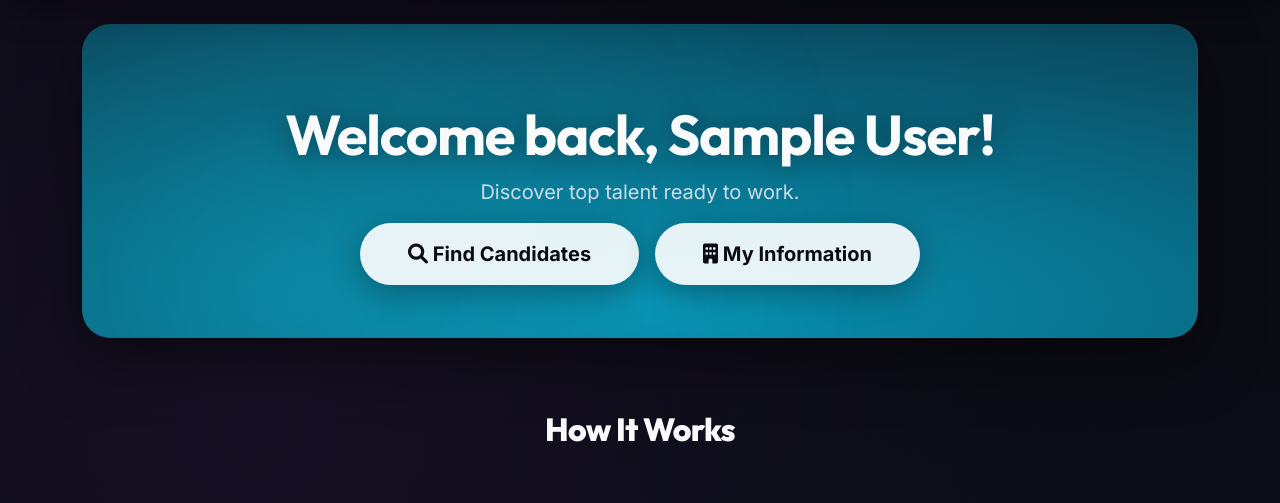
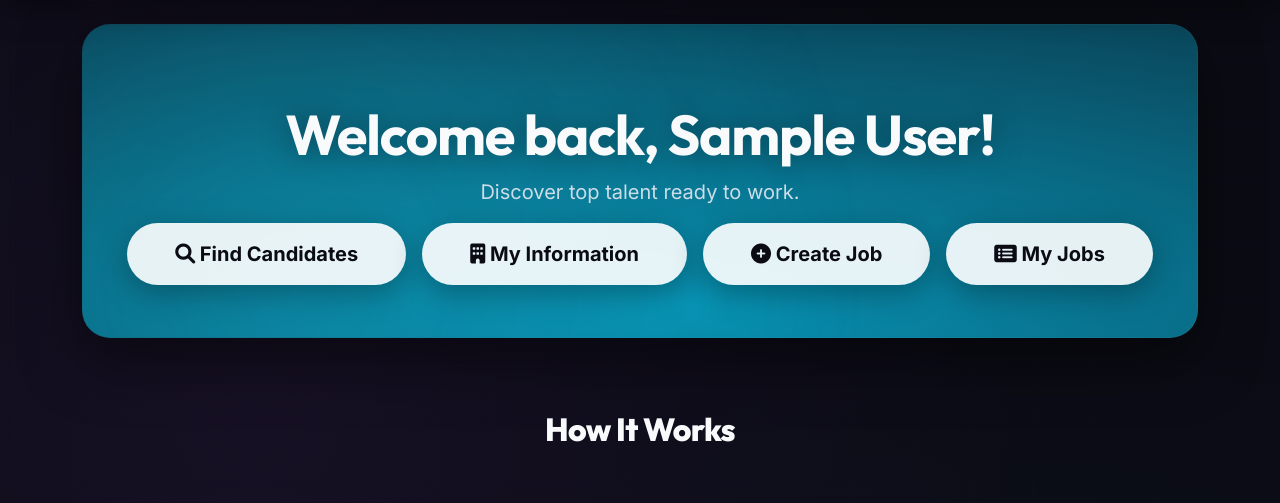
Before and after one commit to tj184/Employ-me, a Flask app: page / in a window 1280 px wide. Shown: the part 73-576 px from the top of the page. Run offline with Flask 3, Linux system fonts and the light colour scheme; the visitor is signed in with stand-in values (Sample User, id 1); data comes from the database, SQL or seed files in the repository; both versions use the stored data as it was after the commit; some libraries are stand-ins or nearby versions.

Commit message:
Added Job creation functionality

```diff
--- a/app.py
+++ b/app.py
@@ -6,8 +6,8 @@ from flask_login import LoginManager, login_user, logout_user, login_required, c
 from werkzeug.security import generate_password_hash, check_password_hash
 from wtforms.validators import DataRequired
 from config import Config
-from models import db, User, JobSeekerProfile, EmployerProfile
-from forms import LoginForm, SignupForm, ProfileForm, EmployerForm, INDIAN_CITIES, SKILLS_CHOICES
+from models import db, User, JobSeekerProfile, EmployerProfile, Job
+from forms import LoginForm, SignupForm, ProfileForm, EmployerForm, INDIAN_CITIES, SKILLS_CHOICES,JobForm
 from werkzeug.middleware.dispatcher import DispatcherMiddleware
 from admin import admin_app
 import csv
@@ -698,6 +698,99 @@ def contact():
     # GET request
     return render_template('contact.html')
 
+@app.route('/job/create', methods=['GET', 'POST'])
+@login_required
+@role_required('employer')
+def create_job():
+    employer = EmployerProfile.query.filter_by(user_id=current_user.id).first()
+    if not employer:
+        flash('Please complete your business profile first.', 'warning')
+        return redirect(url_for('employer_profile'))
+
+    form = JobForm()
+    if form.validate_on_submit():
+        job = Job(
+            employer_id=employer.id,
+            employer_name=employer.business_name,
+            employer_address=employer.business_address,
+            employer_mobile=employer.contact_person_phone,
+            employer_city=employer.city,
+            employer_state=employer.state,
+            employer_pincode=employer.pincode,
+            job_name=form.job_name.data,
+            job_description=form.job_description.data,
+            job_type=form.job_type.data,
+            committed_salary=form.committed_salary.data,
+            location=form.location.data,
+            vacancies=int(form.vacancies.data) if form.vacancies.data.isdigit() else 1,
+            status='Open'
+        )
+        db.session.add(job)
+        db.session.commit()
+        flash('Job created successfully!', 'success')
+        return redirect(url_for('my_jobs'))
+
+    return render_template('create_job.html', form=form)
+
+
+@app.route('/job/edit/<int:job_id>', methods=['GET', 'POST'])
+@login_required
+@role_required('employer')
+def edit_job(job_id):
+    job = Job.query.get_or_404(job_id)
+    # Ensure the job belongs to the current employer
+    employer = EmployerProfile.query.filter_by(user_id=current_user.id).first()
+    if not employer or job.employer_id != employer.id:
+        flash('Access denied.', 'danger')
+        return redirect(url_for('my_jobs'))
+
+    form = JobForm(obj=job)
+    if form.validate_on_submit():
+        job.job_name = form.job_name.data
+        job.job_description = form.job_description.data
+        job.job_type = form.job_type.data
+        job.committed_salary = form.committed_salary.data
+        job.location = form.location.data
+        job.vacancies = int(form.vacancies.data) if form.vacancies.data.isdigit() else job.vacancies
+        db.session.commit()
+        flash('Job updated successfully!', 'success')
+        return redirect(url_for('my_jobs'))
+
+    # Pre‑populate vacancies as string for the form
+    if request.method == 'GET':
+        form.vacancies.data = str(job.vacancies)
+
+    return render_template('create_job.html', form=form, edit_mode=True, job=job)
+
+
+@app.route('/job/delete/<int:job_id>')
+@login_required
+@role_required('employer')
+def delete_job(job_id):
+    job = Job.query.get_or_404(job_id)
+    employer = EmployerProfile.query.filter_by(user_id=current_user.id).first()
+    if not employer or job.employer_id != employer.id:
+        flash('Access denied.', 'danger')
+        return redirect(url_for('my_jobs'))
+
+    db.session.delete(job)
+    db.session.commit()
+    flash('Job deleted.', 'success')
+    return redirect(url_for('my_jobs'))
+
+
+@app.route('/my-jobs')
+@login_required
+@role_required('employer')
+def my_jobs():
+    employer = EmployerProfile.query.filter_by(user_id=current_user.id).first()
+    if not employer:
+        flash('Please complete your business profile first.', 'warning')
+        return redirect(url_for('employer_profile'))
+
+    jobs = Job.query.filter_by(employer_id=employer.id).order_by(Job.created_at.desc()).all()
+    return render_template('my_jobs.html', jobs=jobs)
+
 # Mount the admin app under /admin
 app.wsgi_app = DispatcherMiddleware(app.wsgi_app, {
     '/admin': admin_app
--- a/forms.py
+++ b/forms.py
@@ -229,3 +229,18 @@ class EmployerForm(FlaskForm):
     profile_pic = FileField('Business Profile Picture (optional)', validators=[FileAllowed(['jpg','png','jpeg'], 'Images only!')])
 
     submit = SubmitField('Save Business Profile')
+
+class JobForm(FlaskForm):
+    job_name = StringField('Job Title', validators=[DataRequired(), Length(max=200)])
+    job_description = TextAreaField('Job Description', validators=[DataRequired()])
+    job_type = SelectField('Job Type', choices=[
+        ('Full-time', 'Full-time'),
+        ('Part-time', 'Part-time'),
+        ('Contract', 'Contract'),
+        ('Freelance', 'Freelance'),
+        ('Internship', 'Internship')
+    ], validators=[DataRequired()])
+    committed_salary = StringField('Salary (e.g., ₹15,000 – ₹25,000/month)', validators=[DataRequired(), Length(max=100)])
+    location = StringField('Job Location', validators=[DataRequired(), Length(max=200)])
+    vacancies = StringField('Number of Vacancies', validators=[DataRequired()])
+    submit = SubmitField('Save Job')
--- a/templates/index.html
+++ b/templates/index.html
@@ -1,5 +1,4 @@
 {% extends "base.html" %}
-
 {% block content %}
     {% if current_user.is_authenticated %}
         <!-- ===== LOGGED IN – Dynamic role-based hero ===== -->
@@ -19,6 +18,13 @@
                         </a>
                         <a href="{{ url_for('employer_profile') }}" class="btn btn-white btn-lg px-5 py-3">
                             <i class="fas fa-building"></i> My Information
+                        </a>
+                        <!-- NEW buttons for job management -->
+                        <a href="{{ url_for('create_job') }}" class="btn btn-white btn-lg px-5 py-3">
+                            <i class="fas fa-plus-circle"></i> Create Job
+                        </a>
+                        <a href="{{ url_for('my_jobs') }}" class="btn btn-white btn-lg px-5 py-3">
+                            <i class="fas fa-list-alt"></i> My Jobs
                         </a>
                     </div>
                 {% endif %}
@@ -49,7 +55,6 @@
             </div>
         </div>
     {% endif %}
-
     <!-- ===== HOW IT WORKS SECTION – Always visible, adapts to role ===== -->
     <section id="how-it-works" class="py-5 mt-4">
         <div class="container">
```
Also changed, not shown: models.py (+30 -0 lines), templates/create_jobs.html (added, +107 -0 lines), templates/my_jobs.html (added, +56 -0 lines), app.db.
